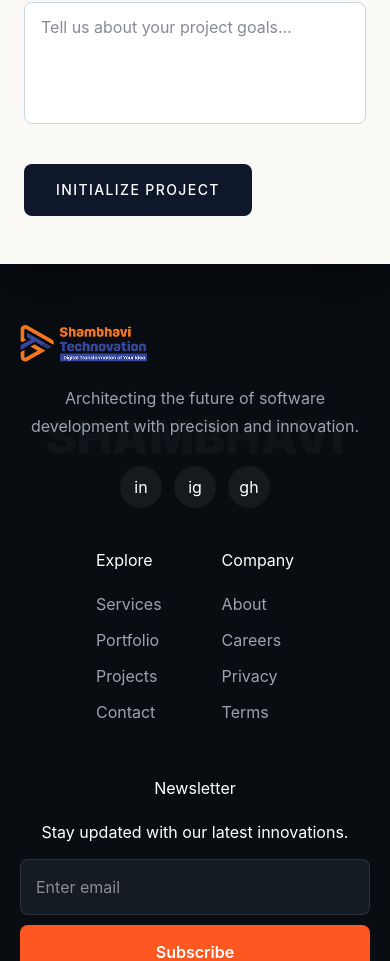
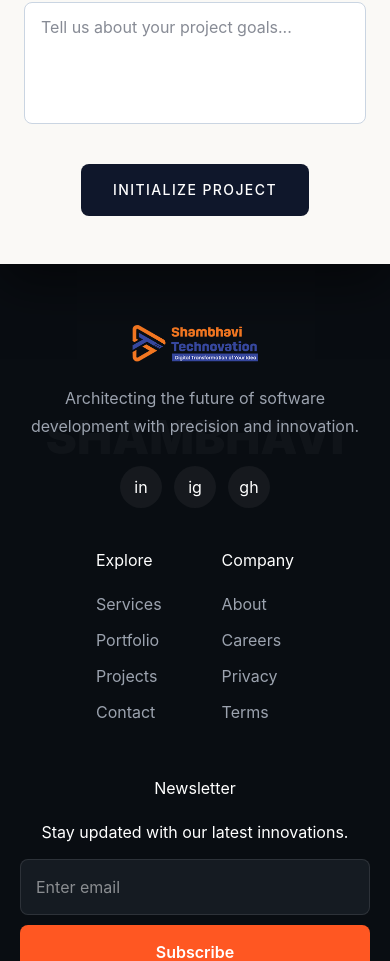
Before and after one commit to OnRockRider/shambhaviTechnovation, a React (Vite) app: page / in a window 390 px wide. Shown: the part 6957-7918 px from the top of the page. Built offline with nearby package versions, Linux system fonts and the light colour scheme; a web font is replaced by a local one.

Commit message:
logo centers on mobile

```diff
--- a/src/components/Contact.jsx
+++ b/src/components/Contact.jsx
@@ -173,7 +173,7 @@ const Contact = () => {
               ></textarea>
             </div>
 
-            <button className="mt-4 px-8 py-4 bg-slate-900 dark:bg-white text-white dark:text-slate-900 font-medium text-sm tracking-widest uppercase rounded-lg hover:bg-brandOrange dark:hover:bg-brandOrange hover:text-white transition-colors self-start">
+            <button className="mt-4 px-8 py-4 bg-slate-900 dark:bg-white text-white dark:text-slate-900 font-medium text-sm tracking-widest uppercase rounded-lg hover:bg-brandOrange dark:hover:bg-brandOrange hover:text-white transition-colors self-center lg:self-start">
               Initialize Project
             </button>
 
--- a/src/components/Hero.jsx
+++ b/src/components/Hero.jsx
@@ -41,6 +41,12 @@ const Hero = () => {
             <span className="relative inline-block mt-2 text-slate-700 dark:text-slate-100">
               experiences.
             </span>
+            {/* <span className="relative inline-block mt-2 bg-gradient-to-r from-blue-600 via-cyan-500 to-teal-400 text-transparent bg-clip-text">
+  experiences.
+</span> */}
+{/* <span className="relative inline-block mt-2 bg-gradient-to-r from-indigo-600 via-blue-500 to-sky-400 text-transparent bg-clip-text">
+  experiences.
+</span> */}
           </motion.h1>
 
           <motion.p
--- a/src/css/Footer.css
+++ b/src/css/Footer.css
@@ -211,6 +211,10 @@
         gap: 40px;
     }
 
+    .footer-brand-logo {
+        margin: 0 auto 20px auto;
+    }
+
     /* --- NEW FIX FOR MOBILE --- */
     /* Mobile me aate hi wrapper wapas aa jayega aur 2 column bana dega */
 /* --- NEW FIX FOR MOBILE --- */
```
Also changed, not shown: 1 other file (tests, documents, lock files or other folders).
